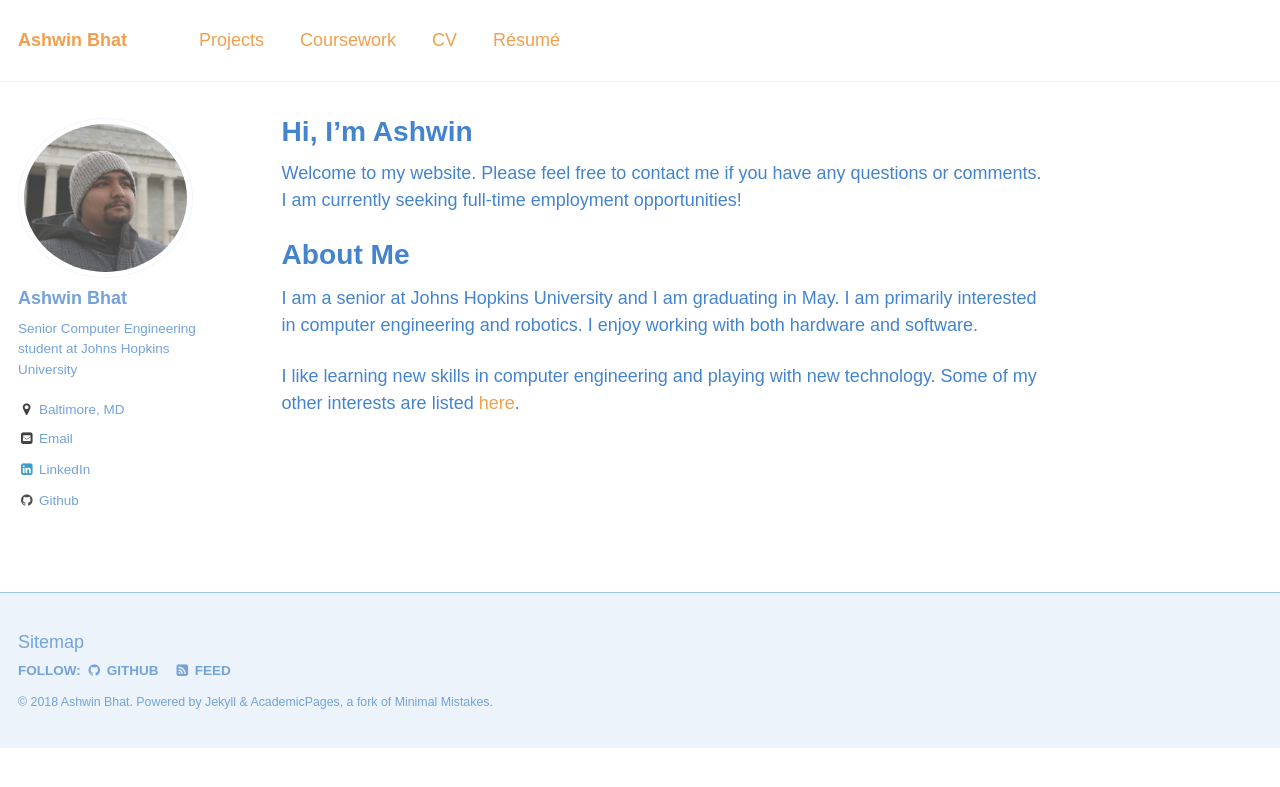
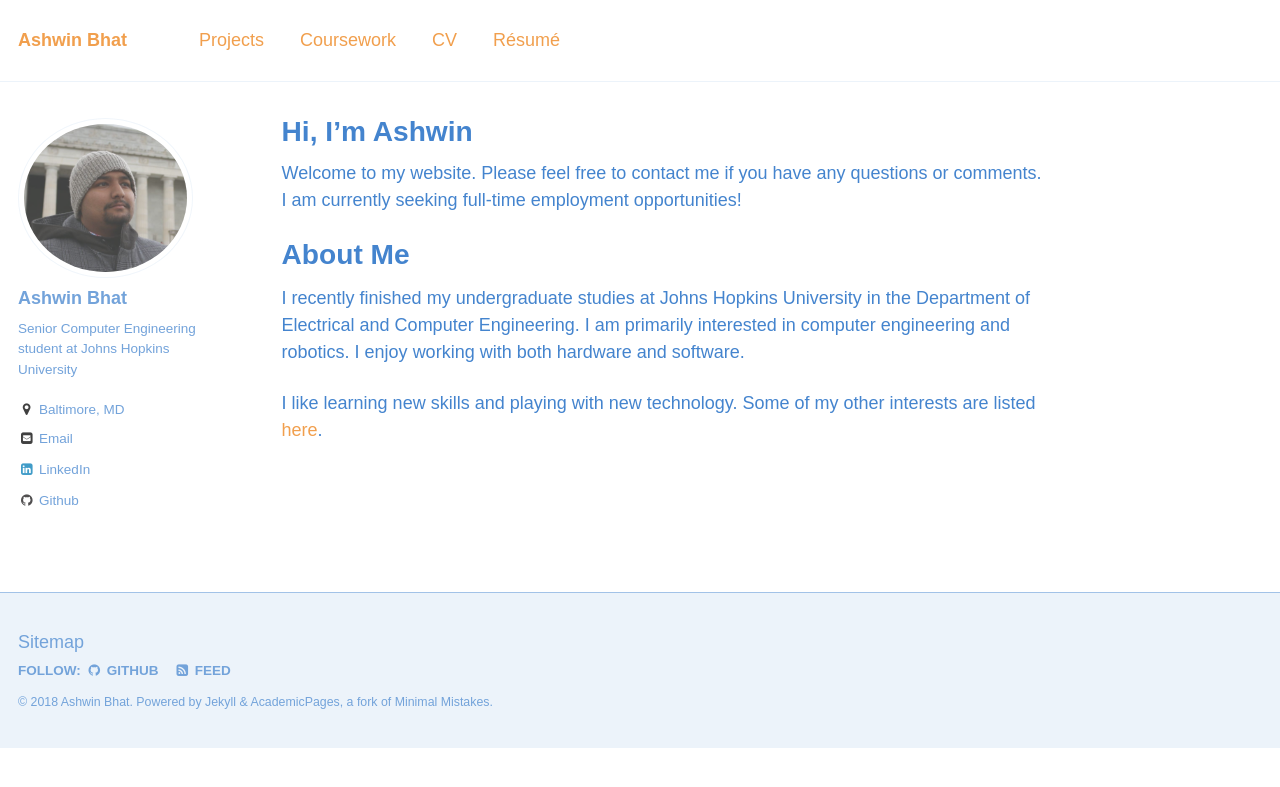
Before and after one commit to The-Shwin/the-shwin.github.io, a Jekyll site: the page built from _pages/about.md, in a window 1280 px wide. Shown: the top 787 px of the page. Built offline with Jekyll 4.4.1, drawn with Linux system fonts in a browser that asks for light colours; some web fonts are replaced.

Commit message:
Update about.md

```diff
--- a/_pages/about.md
+++ b/_pages/about.md
@@ -22,6 +22,6 @@ Welcome to my website. Please feel free to contact me if you have any questions
 
 About Me
 ======
-I am a senior at Johns Hopkins University and I am graduating in May. I am primarily interested in computer engineering and robotics. I enjoy working with both hardware and software.
+I recently finished my undergraduate studies at Johns Hopkins University in the Department of Electrical and Computer Engineering. I am primarily interested in computer engineering and robotics. I enjoy working with both hardware and software.
 
-I like learning new skills in computer engineering and playing with new technology. Some of my other interests are listed [here](https://theshwin.com/fun_facts/).
+I like learning new skills and playing with new technology. Some of my other interests are listed [here](https://theshwin.com/fun_facts/).
```
